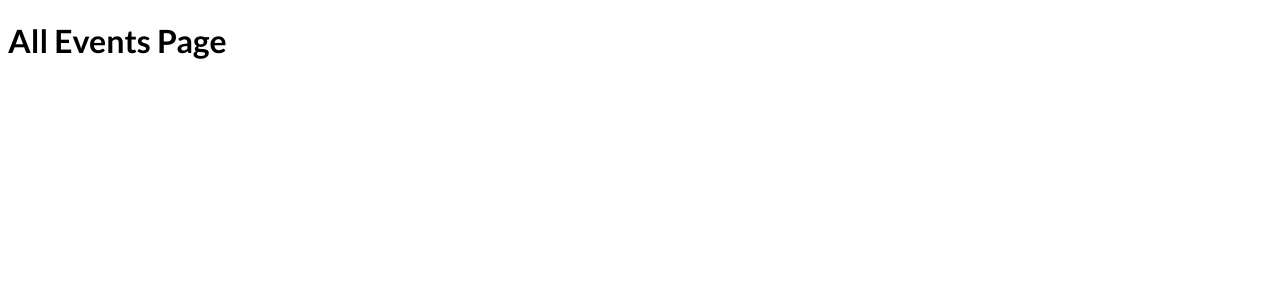
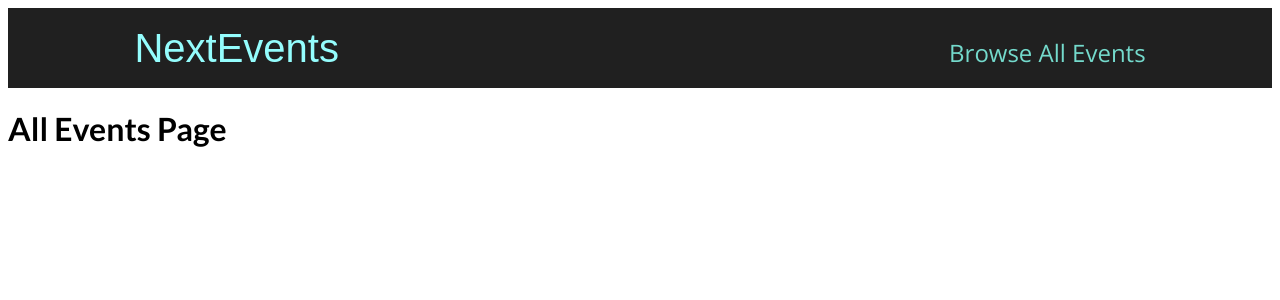
Before and after one commit to Alejandro-Cardozo/nextjs-events, a Next.js app: page /events in a window 1280 px wide. Shown: the top 300 px of the page. Built offline with nearby package versions, Linux system fonts and the light colour scheme.

Commit message:
Layout wrapper component with a header and navbar

```diff
--- /dev/null
+++ b/components/layout/layout.js
@@ -0,0 +1,12 @@
+import MainHeader from './main-header';
+
+const Layout = (props) => {
+  return (
+    <>
+      <MainHeader />
+      <main>{props.children}</main>
+    </>
+  );
+};
+
+export default Layout;
--- /dev/null
+++ b/components/layout/main-header.js
@@ -0,0 +1,24 @@
+// Utils imports
+import Link from 'next/link';
+
+// Css imports
+import classes from './main-header.module.css';
+
+const MainHeader = () => {
+  return (
+    <header className={classes.header}>
+      <div className={classes.logo}>
+        <Link href='/'>NextEvents</Link>
+      </div>
+      <nav className={classes.navigation}>
+        <ul>
+          <li>
+            <Link href='/events'>Browse All Events</Link>
+          </li>
+        </ul>
+      </nav>
+    </header>
+  );
+};
+
+export default MainHeader;
--- /dev/null
+++ b/components/layout/main-header.module.css
@@ -0,0 +1,41 @@
+.header {
+  width: 100%;
+  display: flex;
+  justify-content: space-between;
+  align-items: baseline;
+  padding: 1rem 10%;
+  height: 5rem;
+  background-color: #202020;
+}
+
+.logo {
+  font-size: 1.5rem;
+  color: white;
+  font-family: 'Fira', sans-serif;
+  height: 100%;
+  display: flex;
+  justify-content: center;
+  align-items: center;
+  color: #94fdfd;
+}
+
+.logo a {
+  text-decoration: none;
+  color: #94fdfd;
+}
+
+.navigation a {
+  text-decoration: none;
+  color: #74dacc;
+  font-size: 1rem;
+}
+
+@media (min-width: 768px) {
+  .logo {
+    font-size: 2.5rem;
+  }
+
+  .navigation a {
+    font-size: 1.5rem;
+  }
+}
--- a/pages/_app.js
+++ b/pages/_app.js
@@ -1,5 +1,10 @@
-import '../styles/globals.css'
+import '../styles/globals.css';
+import Layout from '../components/layout/layout';
 
 export default function App({ Component, pageProps }) {
-  return <Component {...pageProps} />
+  return (
+    <Layout>
+      <Component {...pageProps} />
+    </Layout>
+  );
 }
```
